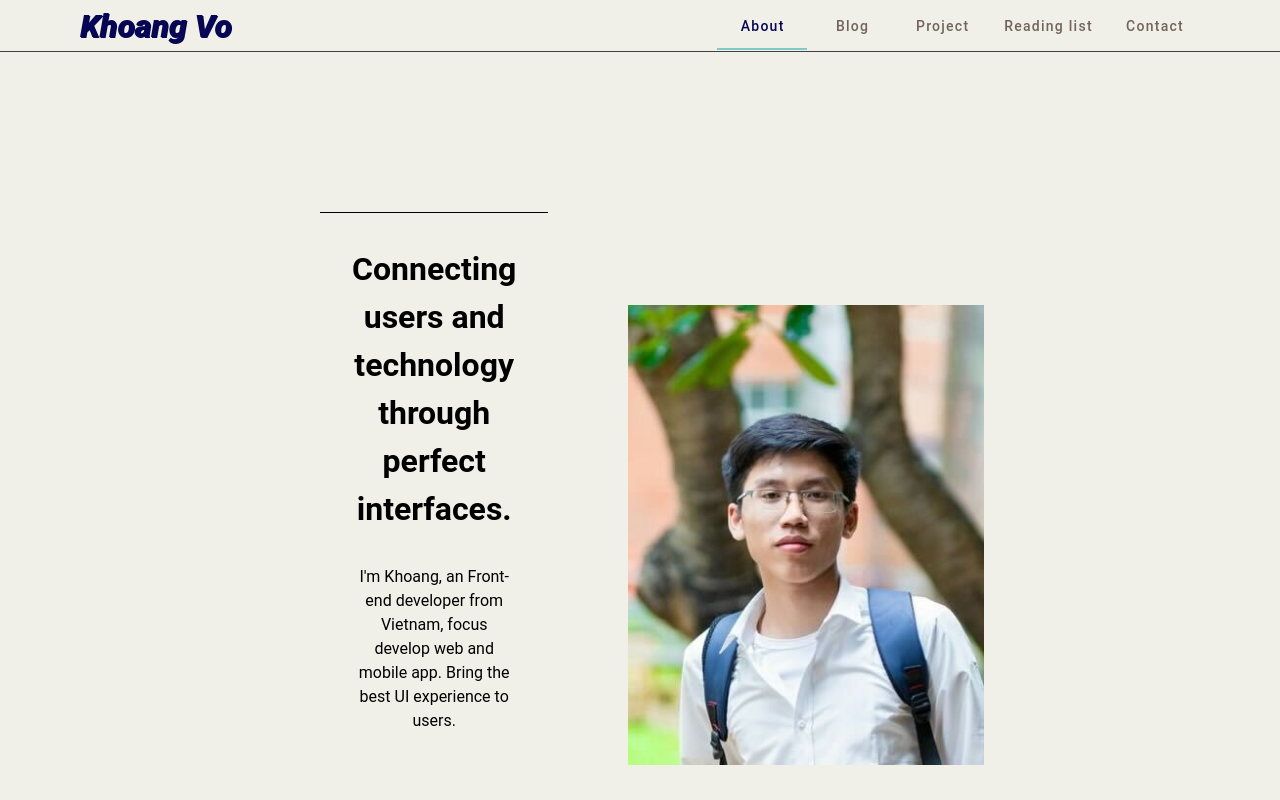
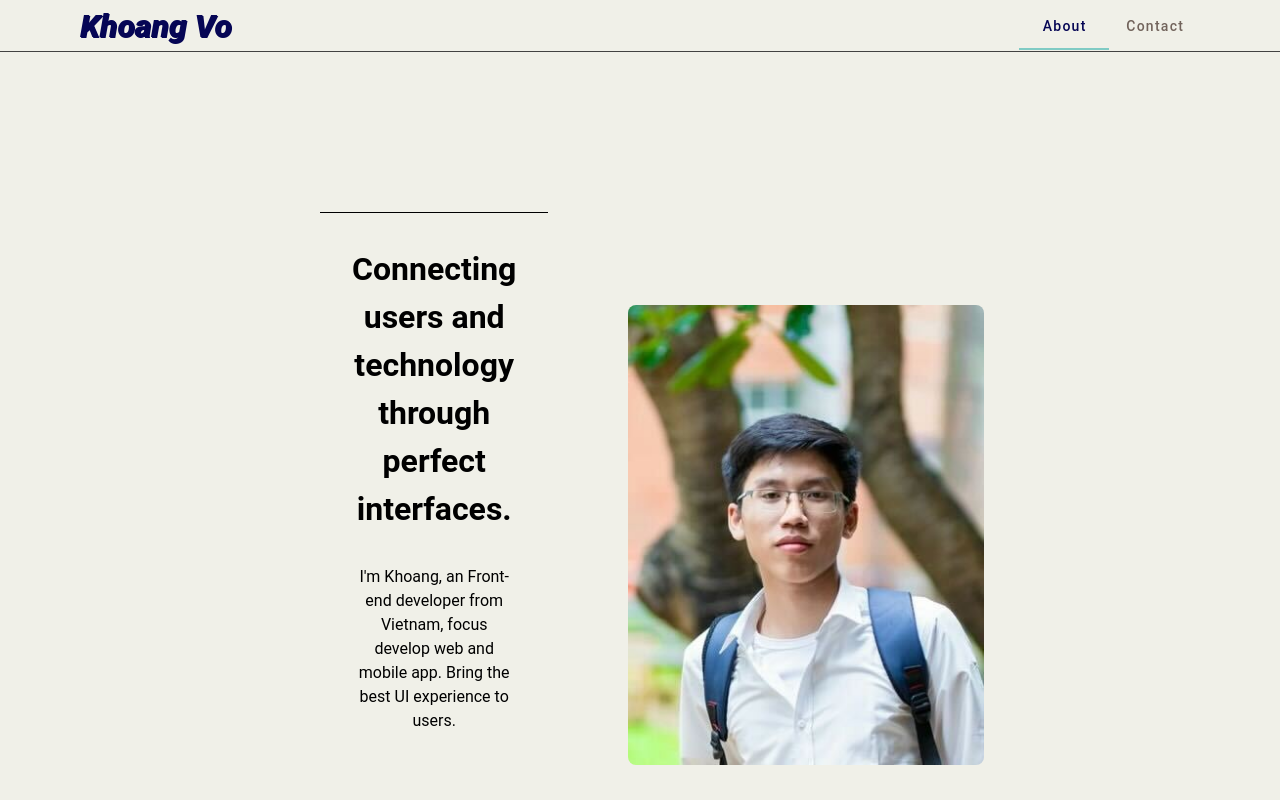
Before and after one commit to khoang-dev/portfolio, a Vue app: page / in a window 1280 px wide. Shown: the top 800 px of the page. Built offline with nearby package versions, Linux system fonts and the light colour scheme.

Commit message:
refactor: about page

```diff
--- a/src/App.vue
+++ b/src/App.vue
@@ -5,9 +5,9 @@ import { ref } from 'vue'
 
 const TAB_LIST = Object.freeze([
   { icon: 'mdi-account-tie', name: 'About', path: '/' },
-  { icon: 'mdi-book-edit', name: 'Blog', path: '/blog' },
-  { icon: 'mdi-head-lightbulb', name: 'Project', path: '/project' },
-  { icon: 'mdi-book-multiple', name: 'Reading list', path: '/reading-list' },
+  // { icon: 'mdi-book-edit', name: 'Blog', path: '/blog' },
+  // { icon: 'mdi-head-lightbulb', name: 'Project', path: '/project' },
+  // { icon: 'mdi-book-multiple', name: 'Reading list', path: '/reading-list' },
   { icon: 'mdi-circle-medium', name: 'Contact', path: '/contact' }
 ])
 const tab = ref(TAB_LIST[0].name)
--- a/src/components/ExperienceCard.vue
+++ b/src/components/ExperienceCard.vue
@@ -6,7 +6,7 @@
       /></a>
     </template>
     <template v-slot:title>
-      <a class="companyNamee" :href="props.companyUrl" target="_blank">{{ props.companyName }}</a>
+      <a class="companyName" :href="props.companyUrl" target="_blank">{{ props.companyName }}</a>
     </template>
     <template v-slot:append>
       {{ props.role }}
@@ -52,7 +52,7 @@ const props = defineProps<ExperienceCardProps>()
   padding: 0.5em;
   box-shadow: 0 4px 8px 0 rgba(0, 0, 0, 0.2);
   transition: 0.3s;
-  .companyNamee {
+  .companyName {
     color: inherit;
     text-decoration: none;
     background-color: transparent;
--- a/src/page/About.vue
+++ b/src/page/About.vue
@@ -7,7 +7,7 @@
           {{ PERSONAL_INTRODUCTION }}
         </p>
       </div>
-      <img class="avatar" width="360" height="460" src="@/assets/image/avatar.jpg" />
+      <img class="avatar" width="360" height="460" :src="PERSONAL_AVATAR" alt="avatar" />
     </div>
     <div class="skills">
       <h1>Skills</h1>
@@ -23,7 +23,7 @@
 <script setup lang="ts">
 import ExperienceCard, { type ExperienceCardProps } from '@/components/ExperienceCard.vue'
 import SkillCard, { type SkillCardProps } from '@/components/SkillCard.vue'
-import { PERSONAL_INTRODUCTION, PERSONAL_SLOGAN } from '@/constant'
+import { PERSONAL_INTRODUCTION, PERSONAL_SLOGAN, PERSONAL_AVATAR } from '@/constant'
 
 const SKILLS_LIST: SkillCardProps[] = [
   // https://techicons.dev/ get icon from here
@@ -197,7 +197,7 @@ time for task.\
     }
 
     .avatar {
-      // padding: 2em;
+      border-radius: 0.5em;
     }
   }
 
--- a/src/router/index.ts
+++ b/src/router/index.ts
@@ -28,9 +28,9 @@ const router = createRouter({
       component: () => import('../views/AboutView.vue')
     },
     {
-      path: '/',
-      name: '/contact',
-      component: () => import('../views/AboutView.vue')
+      path: '/contact',
+      name: 'contact',
+      component: () => import('../page/Contact.vue')
     }
   ]
 })
```
